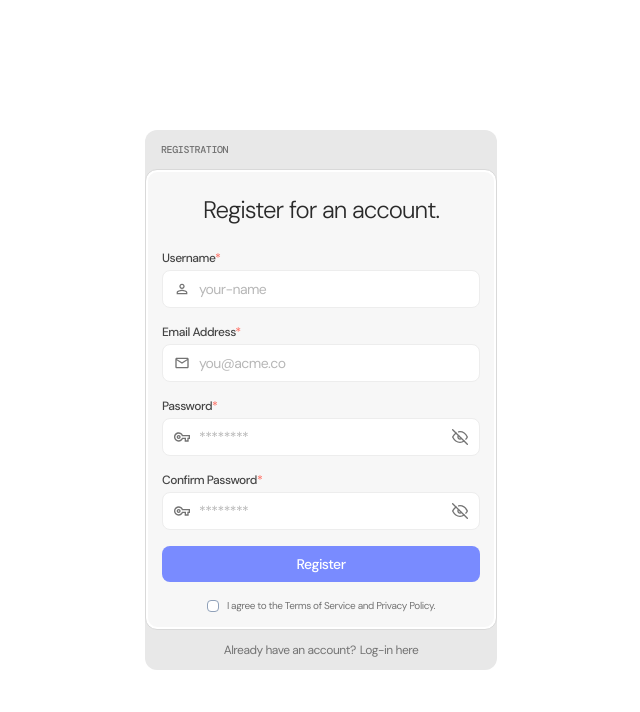
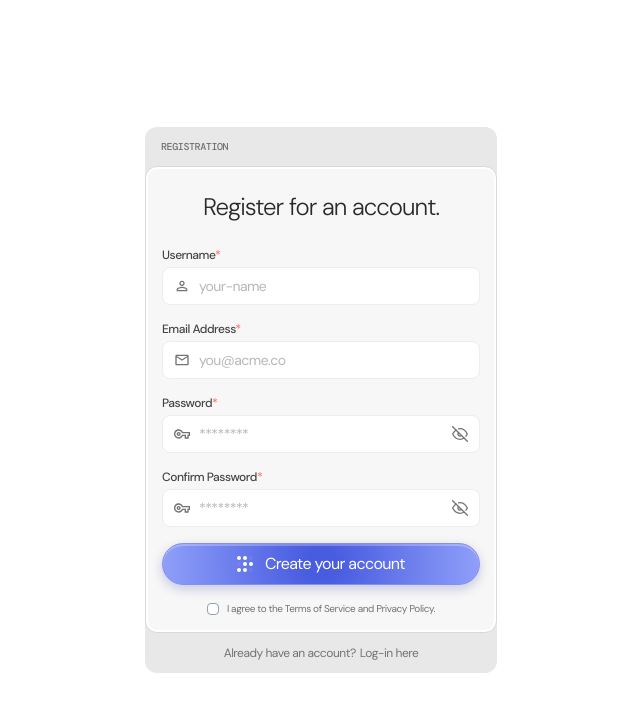
Before and after one commit to nzwh/yielde, a Next.js app: page / in a window 1280 px wide. Shown: the top 712 px of the page, without its empty margins (319-959 px from the left). Built offline with nearby package versions, Linux system fonts and the light colour scheme; a web font is replaced by a local one.

Commit message:
feat: use Button and Indicator components in RegisterCard

```diff
--- a/components/RegisterCard/RegisterCard.tsx
+++ b/components/RegisterCard/RegisterCard.tsx
@@ -14,10 +14,13 @@ import { FIELD_VALIDATOR } from "./validator";
 import { useRegisterForm } from "./useRegisterForm";
 
 import { Input } from "@/components/global/Input";
+import { Button } from "../global/Button";
+import { useState } from "react";
 
 export default function RegisterCard() {
   const { values, setField, submitting, formError, handleSubmit } =
     useRegisterForm();
+  const [isHovered, setIsHovered] = useState(false);
 
   return (
     <div className="flex w-88 flex-col items-center rounded-xl bg-[#E8E8E8]">
@@ -113,17 +116,11 @@ export default function RegisterCard() {
           </p>
         )}
 
-        <button
-          type="submit"
-          disabled={submitting}
-          className={cn(
-            "bg-[#798BFF] text-white hover:bg-[#3B4ACF]",
-            "flex w-full cursor-pointer items-center justify-center gap-2 rounded-lg px-4 py-2 text-sm font-medium transition-all duration-200 ease-out",
-            "disabled:cursor-not-allowed disabled:bg-[#D9D9D9] disabled:text-[#737373]",
-          )}
-        >
-          {submitting ? "Registering..." : "Register"}
-        </button>
+        <Button
+          submitting={submitting}
+          setIsHovered={setIsHovered}
+          isHovered={isHovered}
+        />
 
         {/* Terms and Conditions */}
         <div className="text-xxs flex w-full items-center justify-center gap-2 text-[#737373]">
```
